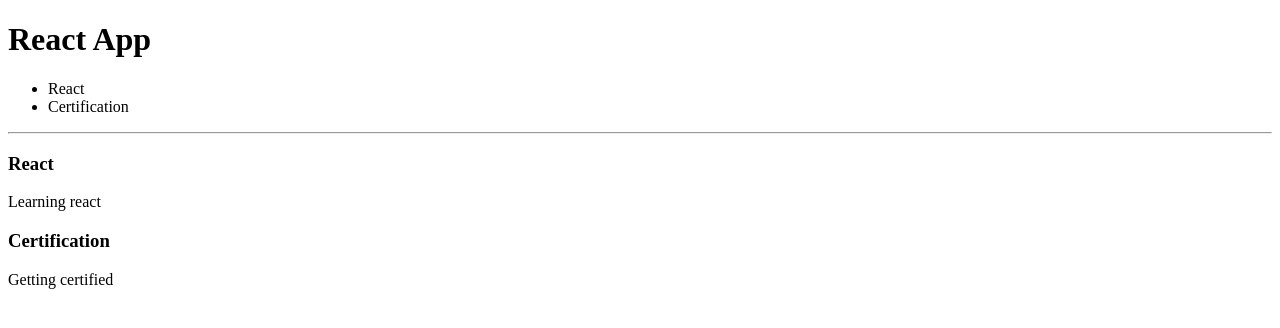
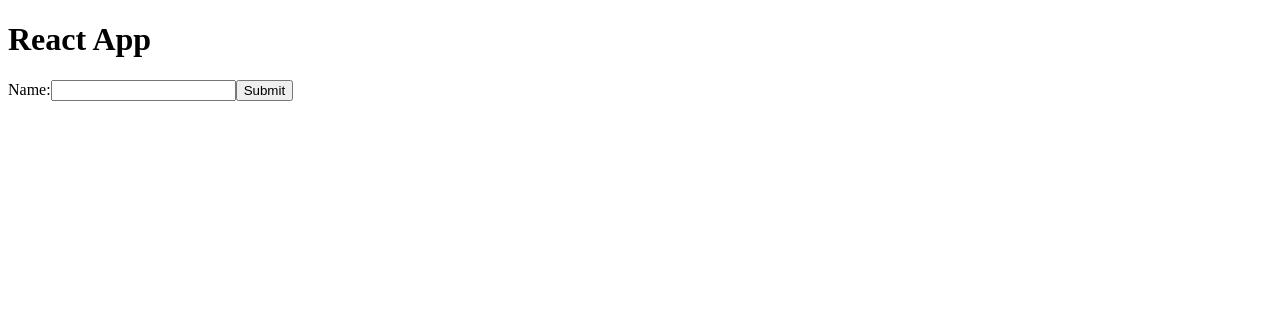
Before and after one commit to sterlingdiazd/react-learning, a React app: page / in a window 1280 px wide. Shown: the top 328 px of the page. Built offline with nearby package versions, Linux system fonts and the light colour scheme.

Commit message:
NameForm

```diff
--- a/src/components/App.js
+++ b/src/components/App.js
@@ -3,6 +3,7 @@
 import Comment from './Comment';
 import LoginControl from './LoginControl'
 import Blog from './Blog'
+import NameForm from './NameForm'
 
 
 import Toggle from './Toggle';
@@ -35,7 +36,8 @@
                 {/* <LoginControl /> */}
                 {/* <Page /> */}
                 {/* <NumberList numbers={numbers} /> */}
-                <Blog posts={posts} />
+                {/* <Blog posts={posts} /> */}
+                <NameForm />
             </div>
 
 
--- /dev/null
+++ b/src/components/NameForm.js
@@ -0,0 +1,35 @@
+import React, { Component } from "react";
+
+class NameForm extends Component {
+
+    constructor(props) {
+        super(props)
+        this.state = { value: '' }
+
+        this.handleChange = this.handleChange.bind(this)
+        this.handleSubmit = this.handleSubmit.bind(this)
+    }
+
+    handleSubmit(event) {
+        alert('A name was submitted: ' + this.state.value)
+        event.preventDefault()
+    }
+
+    handleChange(event) {
+        this.setState({ value: event.target.value })
+    }
+
+    render() {
+        return (
+            <form onSubmit={this.handleSubmit}>
+                <label>Name:
+                    <input type="text" value={this.state.value} onChange={this.handleChange}></input>
+                </label>
+                <input type="submit" value="Submit" ></input>
+            </form>
+        )
+    }
+
+}
+
+export default NameForm
```
